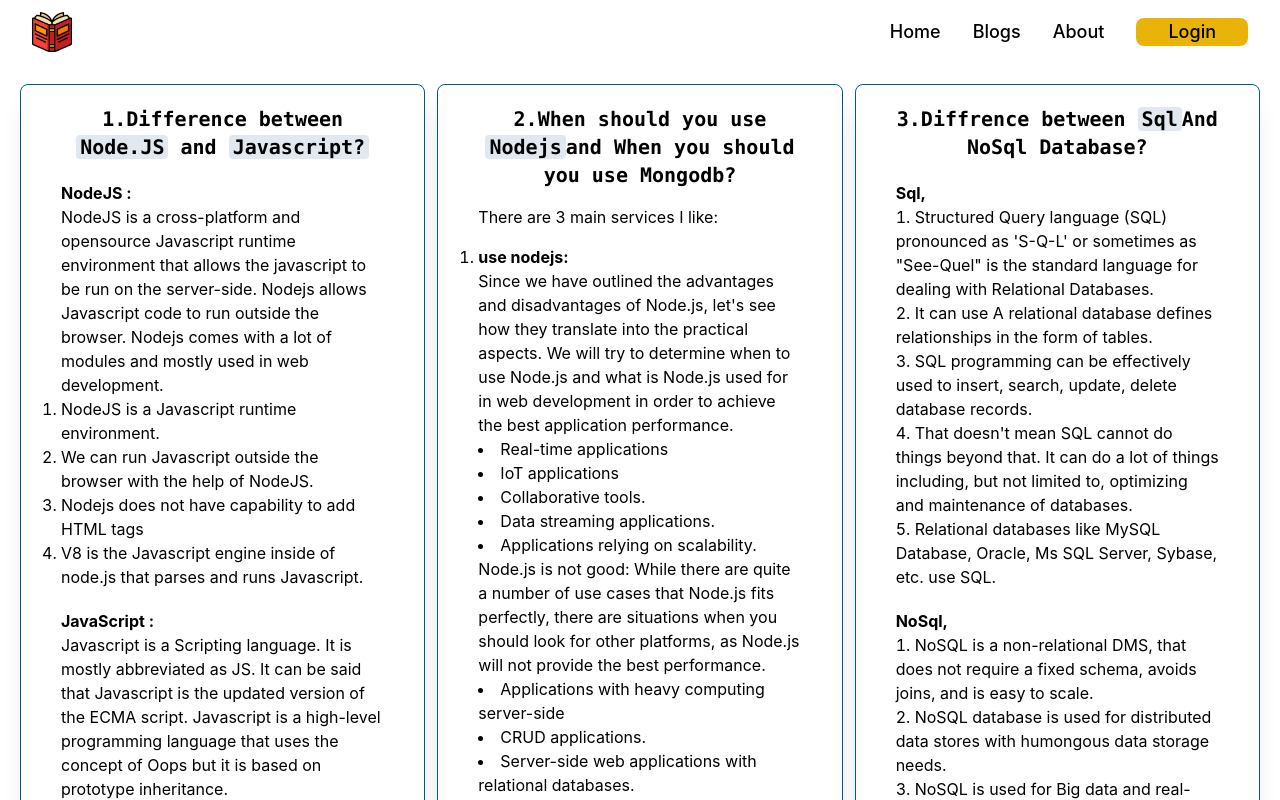
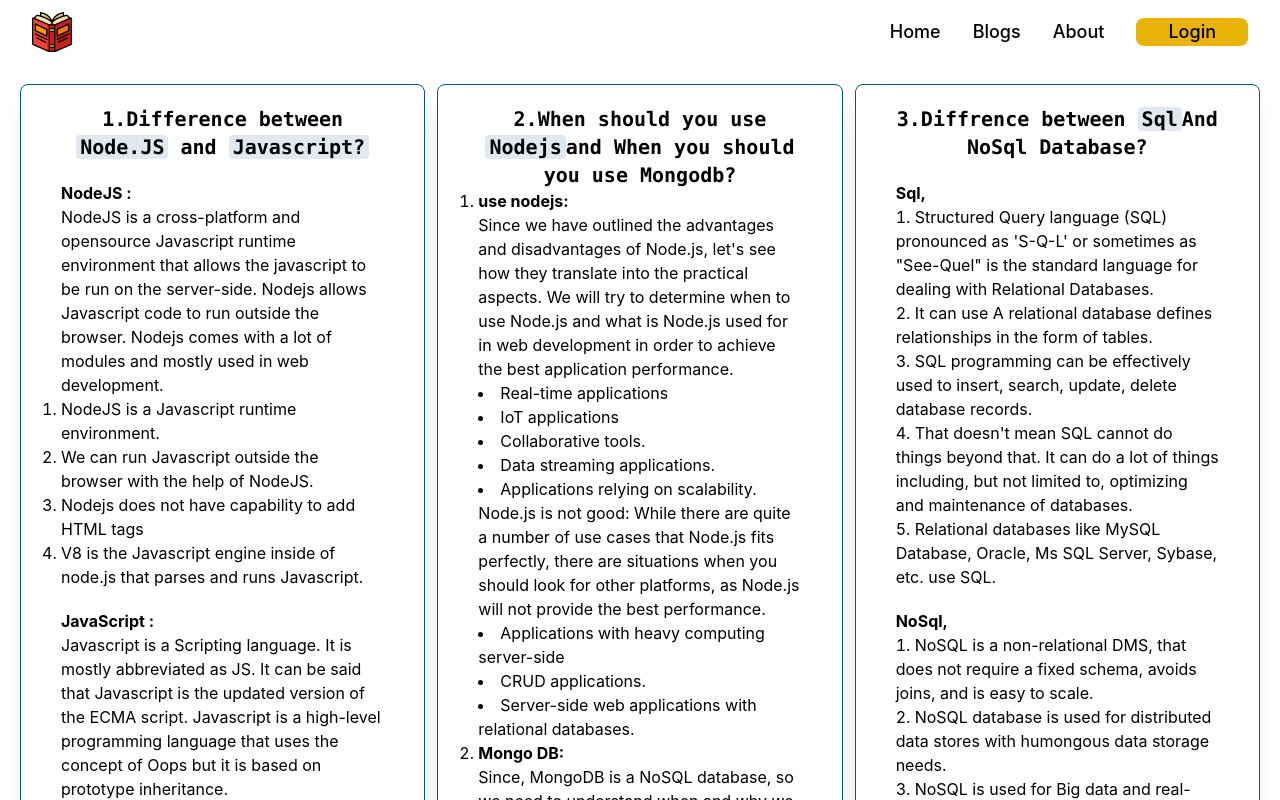
Before and after one commit to withnahidul/assignment-11-client, a React (Create React App) app: page /blogs in a window 1280 px wide. Shown: the top 800 px of the page. Built offline with nearby package versions, Linux system fonts and the light colour scheme; no server answers.

Commit message:
question-ans-edit

```diff
--- a/src/components/Blogs/Blogs.js
+++ b/src/components/Blogs/Blogs.js
@@ -54,7 +54,6 @@ const Blogs = () => {
         </h2>
 
         <ul className="text-left list-decimal">
-          <p className="my-4">There are 3 main services I like:</p>
           <li>
             <span className="font-bold">use nodejs:</span>
             <p>
```
